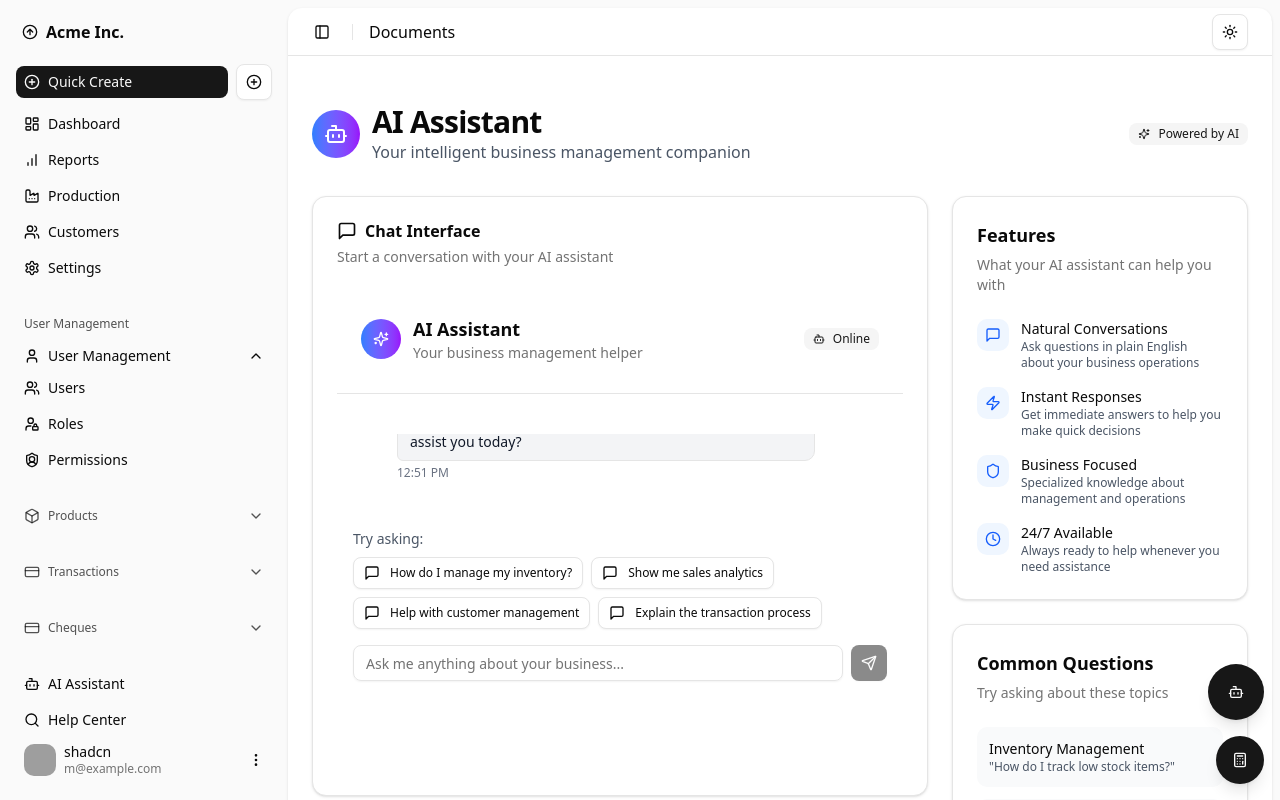
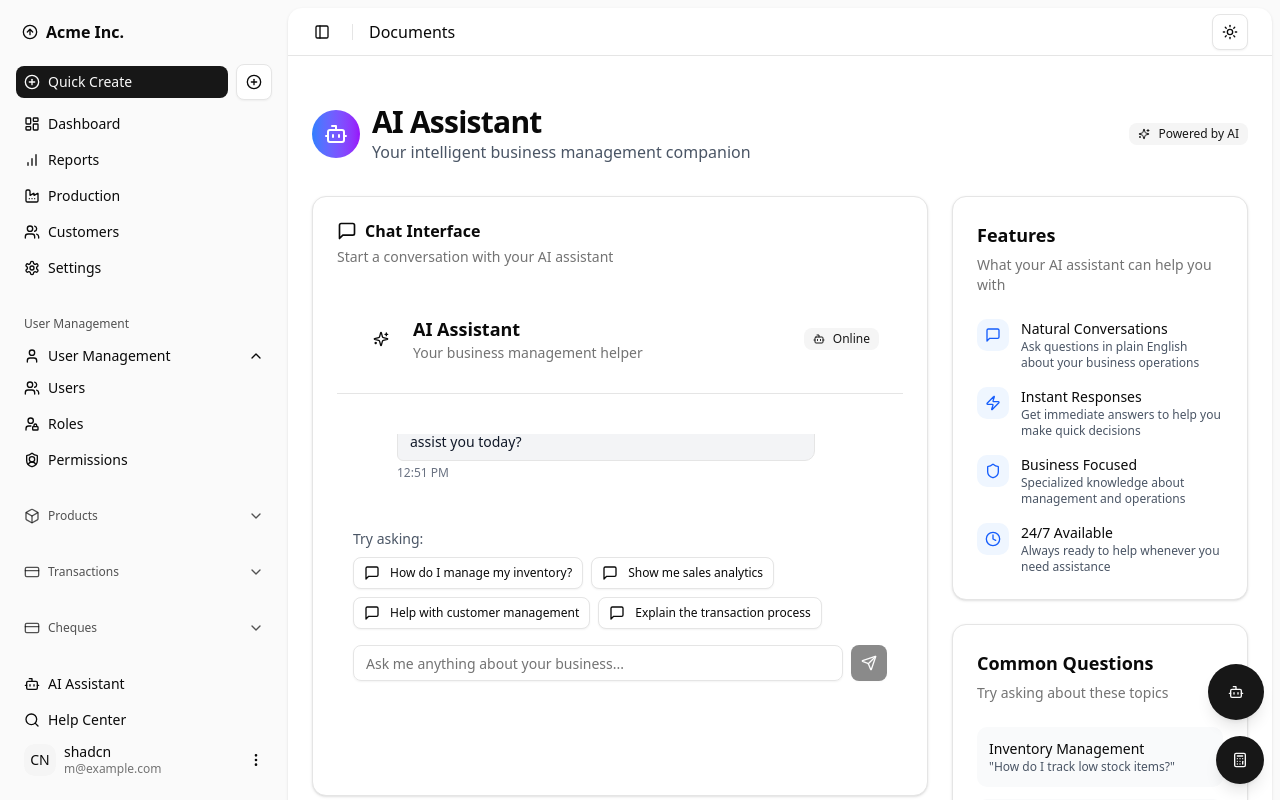
Before and after one commit to ismailbouaich/gt-management-front, a Next.js app: page /dashboard/ai-assistant in a window 1280 px wide. Shown: the top 800 px of the page. Built offline with nearby package versions, Linux system fonts and the light colour scheme; grey boxes are pictures that could not be loaded.

Commit message:
refactor: remove gradient backgrounds from AI Assistant components for a cleaner design

```diff
--- a/src/components/ai-assistant.jsx
+++ b/src/components/ai-assistant.jsx
@@ -107,8 +107,8 @@ export function AIAssistant() {
       <Card className="h-full flex flex-col border-0 shadow-none">
         <CardHeader className="pb-3 border-b flex-shrink-0">
           <div className="flex items-center gap-3">
-            <div className="flex items-center justify-center w-10 h-10 bg-gradient-to-r from-blue-500 to-purple-600 rounded-full">
-              <Sparkles className="h-4 w-4 text-white" />
+            <div className="flex items-center justify-center w-10 h-10 rounded-full">
+              <Sparkles className="h-4 w-4" />
             </div>
             <div>
               <CardTitle className="text-lg">AI Assistant</CardTitle>
@@ -136,8 +136,8 @@ export function AIAssistant() {
                   <Avatar className="w-8 h-8 flex-shrink-0">
                     <AvatarFallback className={
                       message.role === 'user'
-                        ? 'bg-blue-100 text-blue-600'
-                        : 'bg-gradient-to-r from-blue-500 to-purple-600 text-white'
+
+
                     }>
                       {message.role === 'user' ? <User className="h-4 w-4" /> : <Bot className="h-4 w-4" />}
                     </AvatarFallback>
@@ -147,7 +147,7 @@ export function AIAssistant() {
                     <div
                       className={`inline-block px-3 py-2 rounded-lg text-sm whitespace-pre-wrap ${
                         message.role === 'user'
-                          ? 'bg-blue-500 text-white rounded-br-sm'
+                          ? 'rounded-br-sm'
                           : 'bg-gray-100 text-gray-900 rounded-bl-sm border'
                       }`}
                     >
@@ -180,7 +180,7 @@ export function AIAssistant() {
               {isLoading && (
                 <div className="flex items-start gap-3">
                   <Avatar className="w-8 h-8 flex-shrink-0">
-                    <AvatarFallback className="bg-gradient-to-r from-blue-500 to-purple-600 text-white">
+                    <AvatarFallback className=" ">
                       <Bot className="h-4 w-4" />
                     </AvatarFallback>
                   </Avatar>
--- a/src/components/floating-ai-button.jsx
+++ b/src/components/floating-ai-button.jsx
@@ -35,8 +35,8 @@ export function FloatingAIButton() {
           <SheetContent className="w-[400px] sm:w-[500px] p-0 flex flex-col">
             <SheetHeader className="p-6 pb-4 border-b flex-shrink-0">
               <div className="flex items-center gap-3">
-                <div className="flex items-center justify-center w-10 h-10 bg-gradient-to-r from-blue-500 to-purple-600 rounded-full">
-                  <Bot className="h-5 w-5 text-white" />
+                <div className="flex items-center justify-center w-10 h-10 rounded-full">
+                  <Bot className="h-5 w-5" />
                 </div>
                 <div>
                   <SheetTitle className="text-xl">AI Assistant</SheetTitle>
```
